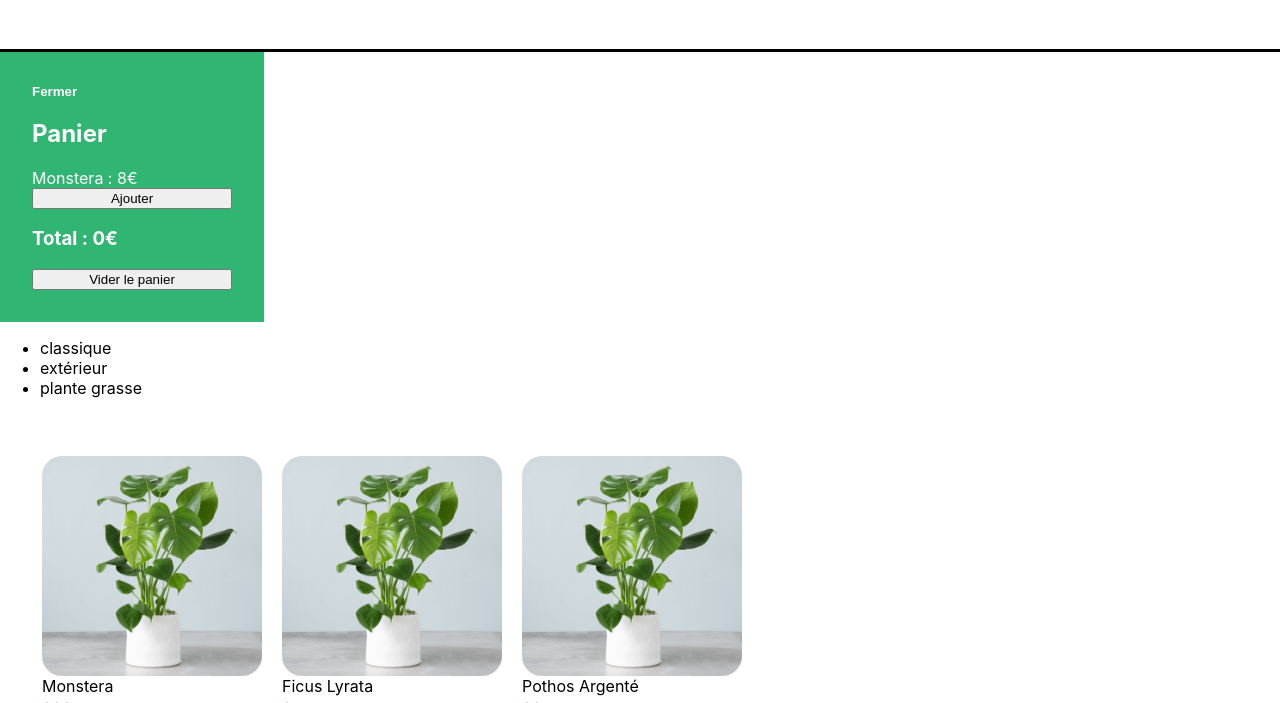
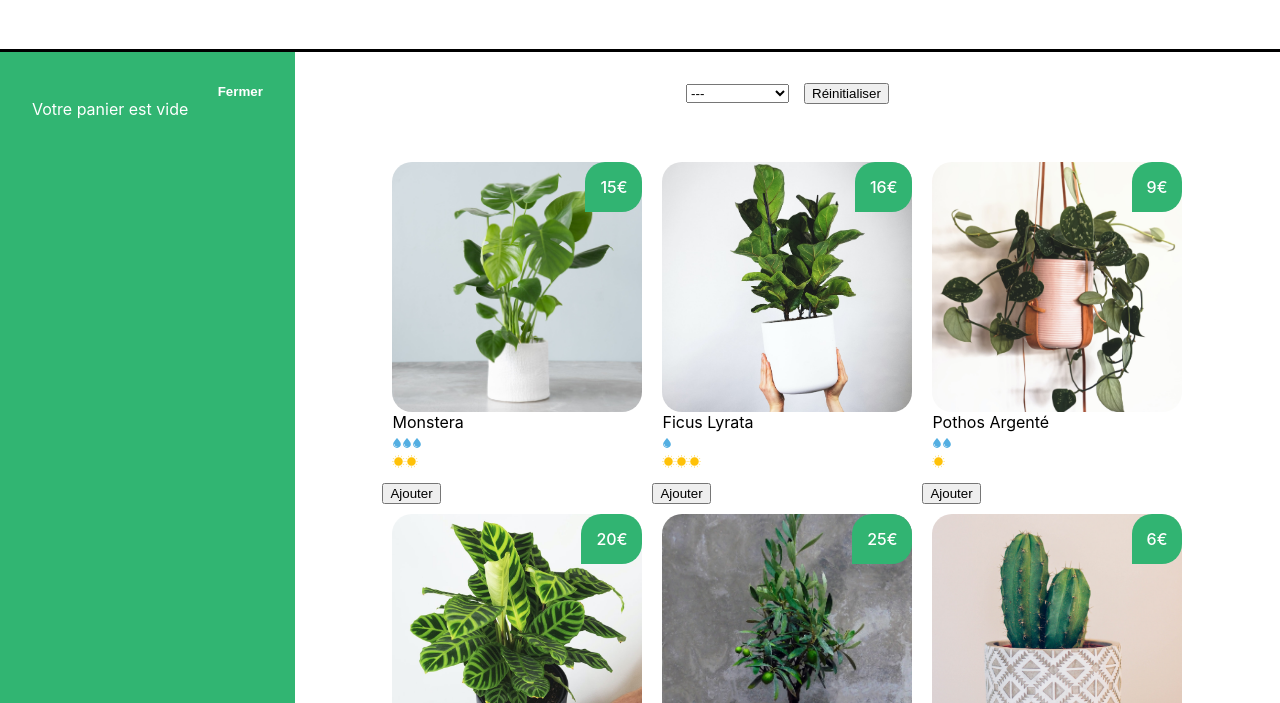
Before and after one commit to Helene-V/La_maison_jungle, a React app: page / in a window 1280 px wide. Shown: the part 97-800 px from the top of the page. Built offline with nearby package versions, Linux system fonts and the light colour scheme.

Commit message:
ajout du même state entre différents composants

```diff
--- a/src/components/App.js
+++ b/src/components/App.js
@@ -1,18 +1,23 @@
+import { useState } from 'react'
 import Banner from './Banner'
 import logo from '../assets/logo.png'
 import Cart from './Cart'
 import Footer from './Footer'
 import ShoppingList from './ShoppingList'
+import '../styles/Layout.css'
 
 function App() {
+	const [cart, updateCart] = useState([])
 	return (
 		<div>
 			<Banner>
 				<img src={logo} alt='La maison jungle' className='lmj-logo' />
 				<h1 className='lmj-title'>La maison jungle</h1>
 			</Banner>
-			<Cart />
-			<ShoppingList />
+			<div className='lmj-layout-inner'>
+				<Cart cart={cart} updateCart={updateCart} />
+				<ShoppingList cart={cart} updateCart={updateCart} />
+			</div>
 			<Footer />
 		</div>
 	)
--- a/src/components/Cart.js
+++ b/src/components/Cart.js
@@ -1,11 +1,12 @@
 import { useState } from 'react'
 import '../styles/Cart.css'
 
-function Cart() {
-	const monsteraPrice = 8
-	const [cart, updateCart] = useState(0)
+function Cart({ cart, updateCart }) {
 	const [isOpen, setIsOpen] = useState(true)
-
+	const total = cart.reduce(
+		(acc, plantType) => acc + plantType.amount * plantType.price,
+		0
+	)
 	return isOpen ? (
 		<div className='lmj-cart'>
 			<button
@@ -14,11 +15,22 @@ function Cart() {
 			>
 				Fermer
 			</button>
-			<h2>Panier</h2>
-			<div>Monstera : {monsteraPrice}€</div>
-			<button onClick={() => updateCart(cart + 1)}>Ajouter</button>
-			<h3>Total : {monsteraPrice * cart}€</h3>
-			<button onClick={() => updateCart(0)}>Vider le panier</button>
+			{cart.length > 0 ? (
+				<div>
+					<h2>Panier</h2>
+					<ul>
+						{cart.map(({ name, price, amount }, index) => (
+							<div key={`${name}-${index}`}>
+								{name} {price}€ x {amount}
+							</div>
+						))}
+					</ul>
+					<h3>Total :{total}€</h3>
+					<button onClick={() => updateCart([])}>Vider le panier</button>
+				</div>
+			) : (
+				<div>Votre panier est vide</div>
+			)}
 		</div>
 	) : (
 		<div className='lmj-cart-closed'>
--- /dev/null
+++ b/src/components/Categories.js
@@ -0,0 +1,23 @@
+import '../styles/Categories.css'
+
+function Categories({ setActiveCategory, categories, activeCategory }) {
+	return (
+		<div className='lmj-categories'>
+			<select
+				value={activeCategory}
+				onChange={(e) => setActiveCategory(e.target.value)}
+				className='lmj-categories-select'
+			>
+				<option value=''>---</option>
+				{categories.map((cat) => (
+					<option key={cat} value={cat}>
+						{cat}
+					</option>
+				))}
+			</select>
+			<button onClick={() => setActiveCategory('')}>Réinitialiser</button>
+		</div>
+	)
+}
+
+export default Categories
--- a/src/components/PlantItem.js
+++ b/src/components/PlantItem.js
@@ -5,9 +5,10 @@ function handleClick(plantName) {
 	alert(`Vous voulez acheter 1 ${plantName}? Très bon choix 🌱✨`)
 }
 
-function PlantItem({ cover, name, water, light }) {
+function PlantItem({ cover, name, water, light, price }) {
 	return (
 		<li className='lmj-plant-item' onClick={() => handleClick}>
+			<span className='lmj-plant-item-price'>{price}€</span>
 			<img className='lmj-plant-item-cover' src={cover} alt={`${name} cover`} />
 			{name}
 			<div>
--- a/src/components/ShoppingList.js
+++ b/src/components/ShoppingList.js
@@ -1,31 +1,55 @@
+import { useState } from 'react'
 import { plantList } from '../datas/plantList'
 import PlantItem from './PlantItem'
+import Categories from './Categories'
 import '../styles/ShoppingList.css'
 
-function ShoppingList() {
+function ShoppingList({ cart, updateCart }) {
+	const [activeCategory, setActiveCategory] = useState('')
 	const categories = plantList.reduce(
 		(acc, plant) =>
 			acc.includes(plant.category) ? acc : acc.concat(plant.category),
 		[]
 	)
 
+	function addToCart(name, price) {
+		const currentPlantSaved = cart.find((plant) => plant.name === name)
+		if (currentPlantSaved) {
+			const cartFilteredCurrentPlant = cart.filter(
+				(plant) => plant.name !== name
+			)
+			updateCart([
+				...cartFilteredCurrentPlant,
+				{ name, price, amount: currentPlantSaved.amount + 1 }
+			])
+		} else {
+			updateCart([...cart, { name, price, amount: 1 }])
+		}
+	}
+
 	return (
-		<div>
-			<ul>
-				{categories.map((cat) => (
-					<li key={cat}>{cat}</li>
-				))}
-			</ul>
+		<div className='lmj-shopping-list'>
+			<Categories
+				categories={categories}
+				setActiveCategory={setActiveCategory}
+				activeCategory={activeCategory}
+			/>
+
 			<ul className='lmj-plant-list'>
-				{plantList.map(({ id, cover, name, water, light }) => (
+				{plantList.map(({ id, cover, name, water, light, price, category }) =>
+					!activeCategory || activeCategory === category ? (
+						<div key={id}>
 							<PlantItem
-						key={id}
 								cover={cover}
 								name={name}
 								water={water}
 								light={light}
+								price={price}
 							/>
-				))}
+							<button onClick={() => addToCart(name, price)}>Ajouter</button>
+						</div>
+					) : null
+				)}
 			</ul>
 		</div>
 	)
--- a/src/datas/plantList.js
+++ b/src/datas/plantList.js
@@ -1,14 +1,22 @@
 import monstera from '../assets/monstera.jpg'
+import lyrata from '../assets/lyrata.jpg'
+import pothos from '../assets/pothos.jpg'
+import succulent from '../assets/succulent.jpg'
+import olivier from '../assets/olivier.jpg'
+import basil from '../assets/basil.jpg'
+import mint from '../assets/mint.jpg'
+import calathea from '../assets/calathea.jpg'
+import cactus from '../assets/cactus.jpg'
 
 export const plantList = [
 	{
 		name: 'monstera',
 		category: 'classique',
 		id: '1ed',
-		isBestSale: true,
 		light: 2,
 		water: 3,
-		cover: monstera
+		cover: monstera,
+		price: 15
 	},
 	{
 		name: 'ficus lyrata',
@@ -16,23 +24,29 @@ export const plantList = [
 		id: '2ab',
 		light: 3,
 		water: 1,
-		cover: monstera
+		cover: lyrata,
+		price: 16
 	},
+
 	{
 		name: 'pothos argenté',
 		category: 'classique',
 		id: '3sd',
 		light: 1,
 		water: 2,
-		cover: monstera
+		cover: pothos,
+
+		price: 9
 	},
 	{
-		name: 'yucca',
+		name: 'calathea',
 		category: 'classique',
 		id: '4kk',
-		light: 3,
-		water: 1,
-		cover: monstera
+		light: 2,
+		water: 3,
+		cover: calathea,
+
+		price: 20
 	},
 	{
 		name: 'olivier',
@@ -40,32 +54,27 @@ export const plantList = [
 		id: '5pl',
 		light: 3,
 		water: 1,
-		cover: monstera
+		cover: olivier,
+		price: 25
 	},
+
 	{
-		name: 'géranium',
-		category: 'extérieur',
-		id: '6uo',
+		name: 'cactus',
+		category: 'plante grasse',
+		id: '8fp',
 		light: 2,
-		water: 2,
-		cover: monstera
+		water: 1,
+		cover: cactus,
+		price: 6
 	},
 	{
 		name: 'basilique',
 		category: 'extérieur',
 		id: '7ie',
-		isBestSale: true,
 		light: 2,
 		water: 3,
-		cover: monstera
-	},
-	{
-		name: 'aloe',
-		category: 'plante grasse',
-		id: '8fp',
-		light: 2,
-		water: 1,
-		cover: monstera
+		cover: basil,
+		price: 5
 	},
 	{
 		name: 'succulente',
@@ -73,6 +82,17 @@ export const plantList = [
 		id: '9vn',
 		light: 2,
 		water: 1,
-		cover: monstera
+		cover: succulent,
+		price: 8
+	},
+
+	{
+		name: 'menthe',
+		category: 'extérieur',
+		id: '6uo',
+		light: 2,
+		water: 2,
+		cover: mint,
+		price: 4
 	}
 ]
--- a/src/styles/Cart.css
+++ b/src/styles/Cart.css
@@ -5,7 +5,7 @@
 	display: flex;
 	flex-direction: column;
 	justify-content: flex-start;
-	width: 200px;
+	width: 300px;
 }
 
 .lmj-cart-add-button {
@@ -22,11 +22,12 @@
 	align-self: self-start;
 	padding: 0;
 	color: white;
+	align-self: flex-end;
 }
 
 .lmj-cart-closed {
 	padding: 32px;
-	width: 200px;
+	width: 300px;
 }
 
 .lmj-cart-closed > button {
--- /dev/null
+++ b/src/styles/Categories.css
@@ -0,0 +1,8 @@
+.lmj-categories {
+	text-align: center;
+	padding-top: 30px;
+}
+
+.lmj-categories-select {
+	margin-right: 15px;
+}
--- /dev/null
+++ b/src/styles/Layout.css
@@ -0,0 +1,4 @@
+.lmj-layout-inner {
+	display: flex;
+	flex-direction: row;
+}
--- a/src/styles/PlantItem.css
+++ b/src/styles/PlantItem.css
@@ -1,7 +1,8 @@
 .lmj-plant-item-cover {
-	height: 220px;
-	width: 220px;
+	height: 250px;
+	width: 250px;
 	border-radius: 20px;
+	object-fit: cover;
 }
 
 .lmj-plant-item {
@@ -11,4 +12,16 @@
 	justify-content: center;
 	flex-direction: column;
 	text-transform: capitalize;
+	position: relative;
 }
+
+.lmj-plant-item-price {
+	position: absolute;
+	border-radius: 20px 20px 20px 0;
+	background-color: #31b472;
+	color: white;
+	padding: 15px;
+	right: 0;
+	top: 0;
+	font-weight: 500;
+}
--- a/src/styles/ShoppingList.css
+++ b/src/styles/ShoppingList.css
@@ -1,7 +1,11 @@
+.lmj-shopping-list {
+	width: 100%;
+}
+
 .lmj-plant-list {
 	list-style-type: none;
 	padding: 32px;
 	display: flex;
 	flex-wrap: wrap;
-	max-width: 800px;
+	justify-content: center;
 }
```
Also changed, not shown: src/assets/basil.jpg (added), src/assets/cactus.jpg (added), src/assets/calathea.jpg (added), src/assets/lyrata.jpg (added), src/assets/mint.jpg (added), src/assets/olivier.jpg (added), src/assets/pothos.jpg (added), src/assets/succulent.jpg (added). Lines whose indentation alone changed are shown as unchanged.
